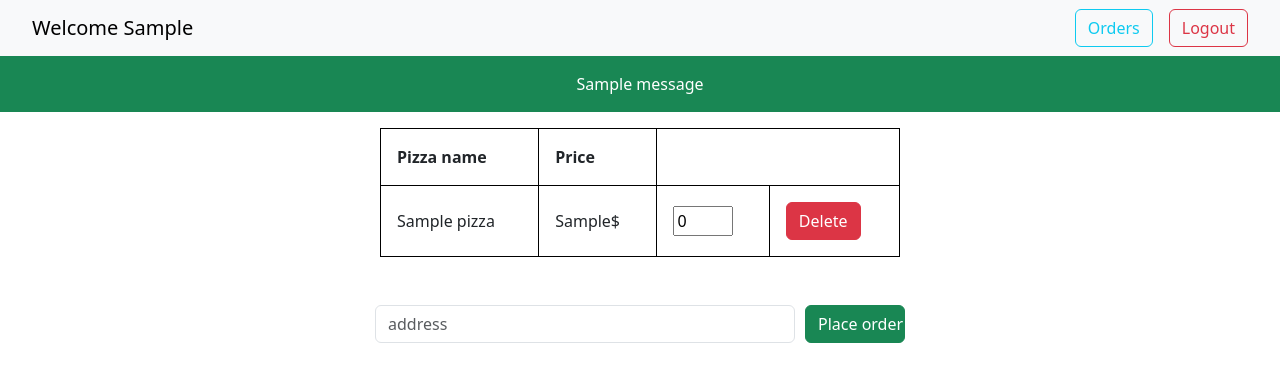
After one commit to wess-MHHW/pizza, a Django app: page /customer/home/ in a window 1280 px wide. The commit adds this page. Shown: the top 382 px of the page. Run offline with Django 5.2, Linux system fonts and the light colour scheme; a user stored in the database is signed in; tables that the repository leaves empty hold one stand-in row (values such as "Sample post"); one stand-in notice (Sample message) is shown.

Commit message:
pizza part 2

```diff
--- a/pizza/urls.py
+++ b/pizza/urls.py
@@ -19,5 +19,5 @@ from django.urls import path,include
 
 urlpatterns = [
     path('admin-back/', admin.site.urls),
-    path('admin/', include('pizzaapp.urls')),
+    path('', include('pizzaapp.urls')),
 ]
--- a/pizzaapp/models.py
+++ b/pizzaapp/models.py
@@ -1,6 +1,26 @@
 from django.db import models
+from django.contrib.auth.models import User
 
 # Create your models here.
-class Admin(models.Model):
-    username = models.CharField(max_length=15)
-    password = models.CharField(max_length=15)
+class Customer(models.Model):
+    user = models.OneToOneField(User, on_delete=models.CASCADE)
+    phone = models.CharField(max_length=15)
+
+
+class Pizza(models.Model):
+    name = models.CharField(max_length=200)
+    price = models.CharField(max_length=10)
+
+
+
+class Order(models.Model):
+    user =  models.ForeignKey(Customer,  on_delete=models.CASCADE)
+    address= models.CharField(max_length=200)
+    status= models.CharField(max_length=100)
+    created_at = models.DateTimeField(auto_now_add=True)
+
+
+class Item(models.Model):
+    pizza = models.ForeignKey(Pizza, on_delete=models.CASCADE)
+    quantity= models.CharField(max_length=10)
+    order = models.ForeignKey(Order,on_delete=models.CASCADE)
--- a/pizzaapp/urls.py
+++ b/pizzaapp/urls.py
@@ -1,9 +1,31 @@
 from django.urls import path
-from pizzaapp.views import admin_login_view, admin_logout_view, authenticate_admin_view, admin_home_view
+
+from pizzaapp.views import add_pizza_view, admin_home_view, admin_login_view, admin_logout_view, authenticate_admin_view, authenticate_customer_view, customer_create_view, customer_home_view, customer_login_view, customer_logout_view, customer_order_view, customer_register_view, delete_pizza_view, customer_orders_view, admin_orders_view,admin_accept_order_view, admin_decline_order_view
+
+
 urlpatterns = [
-    path('',admin_login_view,name='admin-login'),
-    path('authenticate/',authenticate_admin_view,name='admin-authenticate'),
-    path('logout/',admin_logout_view,name='admin-logout'),
-    path('home/',admin_home_view,name='admin-home'),
+    path('admin/',admin_login_view,name='admin-login'),
+    path('admin/authenticate/',authenticate_admin_view,name='admin-authenticate'),
+    path('admin/logout/',admin_logout_view,name='admin-logout'),
+    path('admin/home/',admin_home_view,name='admin-home'),
+    path('admin/add-pizza/',add_pizza_view,name='admin-add-pizza'),
+    path('admin/delete-pizza/<int:id>/',delete_pizza_view,name='admin-delete-pizza'),
+    path('admin/orders/',admin_orders_view,name='admin-orders'),
+    path('admin/order/<int:id>/accept/',admin_accept_order_view,name='admin-order-accept'),
+    path('admin/order/<int:id>/decline/',admin_decline_order_view,name='admin-order-decline'),
 
+
+    path('',customer_login_view,name='customer-login'),
+    path('customer/register/',
+    customer_register_view,name='customer-register'),
+    path('customer/authenticate/',authenticate_customer_view,name='customer-authenticate'),
+    path('customer/create/',
+    customer_create_view,name='customer-create'),
+    path('customer/logout/',customer_logout_view,name='customer-logout'),
+    path('customer/home/',
+    customer_home_view,name='customer-home'),
+    path('customer/order/',
+    customer_order_view,name='customer-order'),
+    path('customer/orders/',
+    customer_orders_view,name='customer-orders'),
 ]
--- a/pizzaapp/views.py
+++ b/pizzaapp/views.py
@@ -1,8 +1,15 @@
 from django.shortcuts import redirect, render
 from django.contrib.auth import authenticate, login, logout
 from django.contrib import messages
+from django.contrib.auth.models import User
+from django.contrib.auth.decorators import login_required
+from pizzaapp.models import Customer, Item, Order, Pizza
+from django.db.models import OuterRef, Subquery
+
 
 # Create your views here.
+
+# admin views
 def admin_login_view(request):
     return render(request,'pizzaapp/admin-login.html')
 
@@ -12,16 +19,147 @@ def authenticate_admin_view(request):
 
     user = authenticate(username=username, password=password)
 
-    if user is not None:
+    if user is not None and user.is_superuser:
         login(request,user)
         return redirect('admin-home')
     else :
         messages.add_message(request, messages.ERROR,'invalid credentials.')
         return redirect('admin-login')
 
+@login_required
+def admin_home_view(request):
+    context = {"pizzas":Pizza.objects.all()}
+    return render(request, 'pizzaapp/admin-home.html',context)
+
+@login_required
 def admin_logout_view(request):
     logout(request)
     return redirect('admin-login')
 
-def admin_home_view(request):
-    return render(request, 'pizzaapp/admin-home.html')
+@login_required
+def add_pizza_view(request):
+    name = request.POST['name']
+    price = request.POST['price']
+
+    Pizza(name=name, price=price).save()
+    return redirect('admin-home')
+
+@login_required
+def delete_pizza_view(request, id):
+    Pizza.objects.get(id=id).delete()
+    return redirect('admin-home')
+
+@login_required
+def admin_orders_view(request):
+
+    order_list = []
+    orders = Order.objects.all()
+
+    for order in orders:
+        items = Item.objects.filter(order=order)
+        order_list.append({
+                "id": order.id,
+                "user": order.user,
+                "address": order.address,
+                "status": order.status,
+                "created_at": order.created_at,
+                "items": items,
+                "total":round(sum(float(item.pizza.price) * float(item.quantity) for item in items),2)
+        })
+
+
+    context={"orders":order_list}
+    return render(request, "pizzaapp/admin-orders.html",context)
+
+@login_required
+def admin_accept_order_view(request, id):
+    order = Order.objects.get(id=id)
+    order.status = "Accepted"
+    order.save()
+    return redirect(request.META['HTTP_REFERER'])
+
+@login_required
+def admin_decline_order_view(request,id):
+    order = Order.objects.get(id=id)
+    order.status = "Declined"
+    order.save()
+    return redirect(request.META['HTTP_REFERER'])
+# customer views
+def customer_register_view(request):
+    return render(request,'pizzaapp/customer-register.html')
+
+def customer_create_view(request):
+    username = request.POST['username']
+    phone = request.POST['phone number']
+    password = request.POST['password']
+
+    if User.objects.filter(username=username):
+        messages.add_message(request, messages.ERROR, 'Username already in use.')
+        return redirect('customer-register')
+
+    user  = User.objects.create_user(username=username, password=password)
+    Customer.objects.create(user=user, phone=phone)
+    login(request,user)
+    messages.add_message(request, messages.SUCCESS, 'User successfully created.')
+    return redirect('customer-home')
+
+def customer_login_view(request):
+    return render(request,'pizzaapp/customer-login.html')
+
+def authenticate_customer_view(request):
+    username = request.POST['username']
+    password = request.POST['password']
+
+    user = authenticate(username=username, password=password)
+
+    if user is not None:
+        login(request,user)
+        return redirect('customer-home')
+    else :
+        messages.add_message(request, messages.ERROR,'invalid credentials.')
+        return redirect('customer-login')
+
+@login_required
+def customer_logout_view(request):
+    logout(request)
+    return redirect('customer-login')
+
+@login_required
+def customer_home_view(request):
+    context={"pizzas":Pizza.objects.all(), "user":request.user}
+    return render(request, "pizzaapp/customer-home.html",context)
+
+@login_required
+def customer_order_view(request):
+    address = request.POST['address']
+    order = Order.objects.create(user=Customer.objects.get(user=request.user), address=address,status='Pending')
+    items = []
+    for pizza in Pizza.objects.all():
+        quantity = int(request.POST.get(str(pizza.id), 0))
+        if quantity > 0  :
+            items.append(Item(pizza=pizza, quantity=quantity, order=order))
+    Item.objects.bulk_create(items)
+
+    messages.add_message(request, messages.SUCCESS, "Order placed successfully.")
+    return redirect('customer-home')
+
+@login_required
+def customer_orders_view(request):
+
+    order_list = []
+    orders = Order.objects.filter(user__user_id=request.user.id)
+
+    for order in orders:
+        items = Item.objects.filter(order=order)
+        order_list.append({
+                "user": order.user,
+                "address": order.address,
+                "status": order.status,
+                "created_at": order.created_at,
+                "items": items,
+                "total":round(sum(float(item.pizza.price) * float(item.quantity) for item in items),2)
+        })
+
+
+    context={"orders":order_list, "user":request.user}
+    return render(request, "pizzaapp/customer-orders.html",context)
--- a/templates/pizzaapp/admin-login.html
+++ b/templates/pizzaapp/admin-login.html
@@ -5,9 +5,9 @@
         <h1 style="text-align:center; text-transform:capitalize;">admin login</h1>
         <form action="{% url "admin-authenticate" %}"  style="width:100%; display:flex; flex-direction:column; align-items:center; gap:1rem;" method="post">
             {% csrf_token %}
-            <input class="form-control" style="width:35%;" type="text" name= "username" placeholder="username"/>
-            <input class="form-control" style="width:35%;"  type="password" name= "password" placeholder="password"/>
-            <input   type="submit" value='login' class="btn btn-success" style="width:35%;" />
+            <input class="form-control" style="width:35%;" type="text" name= "username" placeholder="username" required autocomplete="username"/>
+            <input class="form-control" style="width:35%;"  type="password" name= "password" placeholder="password" required autocomplete="current-password"/>
+            <input   type="submit" value='Login' class="btn btn-success" style="width:35%;" />
         </form>
         {% for message in messages  %}
             <h6 style="text-align:center; text-transform:capitalize;"  class="text-danger">{{message}}</h6>
--- /dev/null
+++ b/templates/pizzaapp/customer-home.html
@@ -0,0 +1,41 @@
+{% extends "base/base.html" %}
+{% load static %}
+
+{% block 'content' %}
+<nav class="navbar navbar-light bg-light " style="padding-inline:2rem; gap:1rem;">
+    <a class="navbar-brand" style="text-transform:capitalize;">Welcome {{user.username}}</a>
+    <a style="margin-left:auto" class="btn btn-outline-info my-2 my-sm-0" href="{% url "customer-orders" %}">Orders</a>
+    <a  class="btn btn-outline-danger my-2 my-sm-0" href="{% url "customer-logout" %}">Logout</a>
+
+</nav>
+
+{% for message in messages %}
+<p class="bg-{{ message.tags }} text-white text-center" style="padding:1rem; margin:0;">{{message}}</p>
+{% endfor %}
+{% if  pizzas %}
+<form method="post" action="{% url "customer-order" %}">
+    {% csrf_token %}
+    <table class="container" style="width:520px; margin-inline:auto; margin-top:1rem; border:1px solid black;">
+        <tr style="border:1px solid black;">
+          <th style="border:1px solid black; padding:1rem;">Pizza name</th>
+          <th style="border:1px solid black; padding:1rem;">Price</th>
+        </tr>
+
+        {% for pizza in pizzas %}
+        <tr style="border:1px solid black;">
+          <td style="border:1px solid black; padding:1rem;">{{pizza.name}}</td>
+          <td style="border:1px solid black; padding:1rem;">{{pizza.price}}$</td>
+          <td style="border:1px solid black; padding:1rem;"><input type="number" name="{{pizza.id}}" value="0" style="width:60px" required min="0"/></td>
+          <td style="border:1px solid black; padding:1rem; "><a href="/admin/delete-pizza/{{pizza.id}}" class="btn btn-danger">Delete</a></td>
+        </tr>{% endfor %}
+      </table>
+
+      <div class="container" style="display:flex; align-items:center; justify-content:center; gap:10px; margin-top:3rem;">
+          <input type="text"
+            placeholder="address" class="form-control" name="address" style="width:420px;" required/>
+          <input type="submit" style="width:100px" class="btn btn-success" value="Place order"/>
+      </div>
+</form>
+{% endif %}
+
+{% endblock 'content' %}
```
Also changed, not shown: pizza/settings.py (+10 -0 lines), templates/pizzaapp/admin-home.html (+36 -4 lines), templates/pizzaapp/admin-orders.html (added, +52 -0 lines), templates/pizzaapp/customer-login.html (added, +23 -0 lines), templates/pizzaapp/customer-orders.html (added, +45 -0 lines), templates/pizzaapp/customer-register.html (added, +24 -0 lines), static/images/chad-montano.jpg (added), 1 other file.
